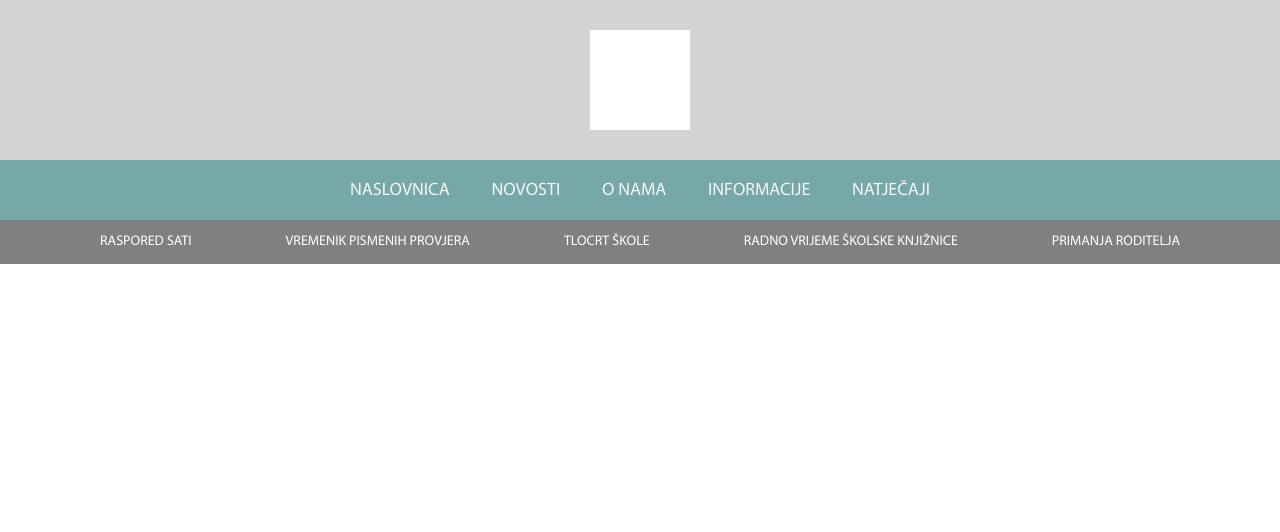
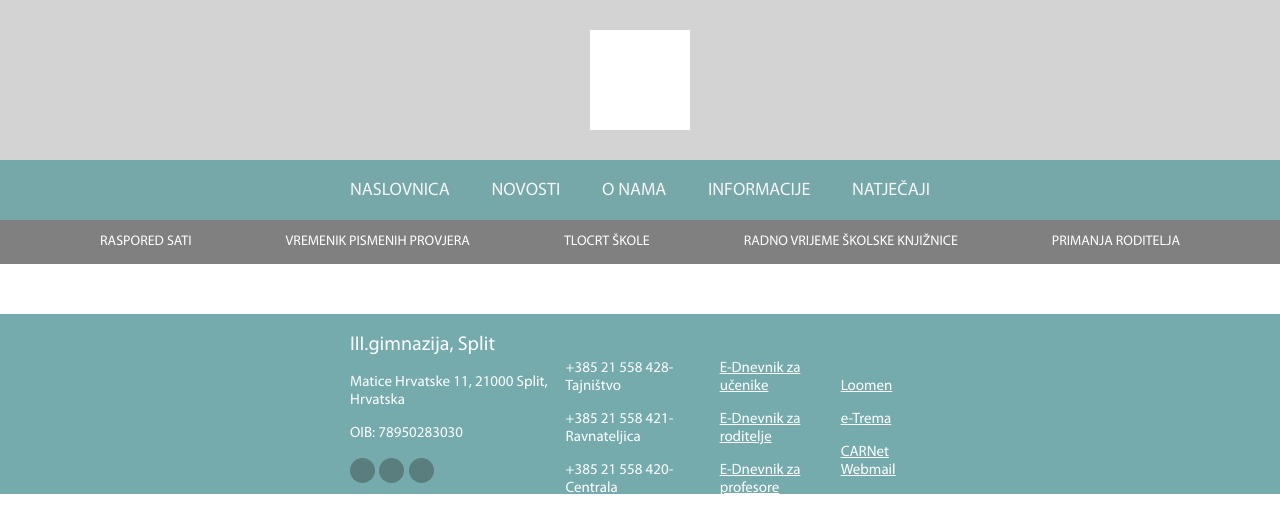
Before and after one commit to JBarti/Trema_v2, a React (Create React App) app in the folder frontend/trema/: page /novosti in a window 1280 px wide. Shown: the top 532 px of the page. Built offline with nearby package versions, Linux system fonts and the light colour scheme; the HTML template or start-up script is replaced by a standard one.

Commit message:
Adding footer

```diff
--- /dev/null
+++ b/frontend/trema/src/components/common/footer/footer.css
@@ -0,0 +1,29 @@
+.footer{
+  display: flex;
+  flex-direction: row;
+  justify-content: space-between;
+  align-items: center;
+  font-family: "Myriad Pro Regular";
+  color: white;
+  position: relative;
+}
+.white{
+  color: white;
+}
+.bold{
+  font-size: 20px;
+}
+.dot{
+  height: 25px;
+  width: 25px;
+  background-color: rgb(64, 104, 105);
+  border-radius: 50%;
+  display: inline-block;
+  margin-right: 2%;
+}
+.height0{
+  margin-top: 2%;
+}
+.height1{
+  margin-top: 0.8%;
+}
--- /dev/null
+++ b/frontend/trema/src/components/common/footer/footer.jsx
@@ -0,0 +1,62 @@
+import React from 'react';
+import PropTypes from 'prop-types';
+import './footer.css';
+import styleVariants from './styleVariants';
+
+const STYLE_VARIANT_CASES = {
+  default: {},
+  footer0: styleVariants.footer0Style,
+  footer1: styleVariants.footer1Style,
+};
+const Footer = (props) => {
+  const { children, variant } = props;
+  return (
+    <div className='footer' style={STYLE_VARIANT_CASES[variant]}>
+      {children}
+    </div>
+  );
+};
+const Footer0 = () => (
+  <Footer variant='footer0'>
+    <div className='height0'>
+      <p className='bold'>III.gimnazija, Split</p>
+    </div>
+  </Footer>
+);
+const Footer1 = () => (
+  <Footer variant='footer1'>
+    <div className='height1'>
+      <p>Matice Hrvatske 11, 21000 Split, Hrvatska</p>
+      <p>OIB: 78950283030</p>
+      <p>
+        <span className='dot' />
+        <span className='dot' />
+        <span className='dot' />
+      </p>
+    </div>
+    <div>
+      <p>+385 21 558 428-Tajništvo</p>
+      <p>+385 21 558 421-Ravnateljica</p>
+      <p>+385 21 558 420-Centrala</p>
+    </div>
+    <div>
+      <p><a className='white' href='https://ocjene.skole.hr/pocetna/prijava/ucenici'>E-Dnevnik za učenike</a></p>
+      <p><a className='white' href='https://ocjene.skole.hr/pocetna/prijava/roditelji'>E-Dnevnik za roditelje</a></p>
+      <p><a className='white' href='https://e-dnevnik.skole.hr/main/login'>E-Dnevnik za profesore</a></p>
+    </div>
+    <div>
+      <p><a className='white' href='https://loomen.carnet.hr/'>Loomen</a></p>
+      <p><a className='white' href='http://e.trema.hr/'>e-Trema</a></p>
+      <p><a className='white' href='https://webmail.skole.hr/login.php'>CARNet Webmail</a></p>
+    </div>
+  </Footer>
+);
+Footer.propTypes = {
+  variant: PropTypes.oneOf(['default', 'footer0', 'footer1']),
+  children: PropTypes.any,
+};
+Footer.defaultProps = {
+  variant: 'default',
+  children: '',
+};
+export { Footer0, Footer1 };
--- /dev/null
+++ b/frontend/trema/src/components/common/footer/styleVariants.jsx
@@ -0,0 +1,22 @@
+const styleVariants = {
+  footer0Style: {
+    backgroundColor: 'cadetblue',
+    height: '50px',
+    fontSize: '15px',
+    padding: '0 350px',
+    opacity: '0.86',
+    position: 'sticky',
+    top: '0',
+  },
+  footer1Style: {
+    backgroundColor: 'cadetblue',
+    height: '130px',
+    fontSize: '15px',
+    padding: '0 350px',
+    opacity: '0.86',
+    position: 'sticky',
+    top: '0',
+  },
+};
+
+export default styleVariants;
--- a/frontend/trema/src/pages/home/Home.jsx
+++ b/frontend/trema/src/pages/home/Home.jsx
@@ -3,6 +3,7 @@ import './Home.css';
 
 import Block from '../../components/common/block/block';
 import { MainNavbar, SideNavbar } from '../../components/common/navbar';
+import { Footer0, Footer1 } from '../../components/common/footer/footer';
 import Title from '../../components/common/title/title';
 import Paraf from '../../components/common/paraf/paraf';
 import NewsDemo from './components/newsDemo/newsDemo';
@@ -58,6 +59,8 @@ const Home = () => (
         <Title> lorem ipsum</Title>
       </div>
     </Block>
+    <Footer0 />
+    <Footer1 />
   </div>
 );
 
--- a/frontend/trema/src/pages/news/News.jsx
+++ b/frontend/trema/src/pages/news/News.jsx
@@ -1,6 +1,7 @@
 import React from 'react';
 import './news.css';
 import { MainNavbar, SideNavbar } from '../../components/common/navbar';
+import { Footer0, Footer1 } from '../../components/common/footer/footer';
 import Block from '../../components/common/block/block';
 
 
@@ -17,6 +18,8 @@ const News = () => (
       <div className='content__right' />
     </div>
     <Block />
+    <Footer0 />
+    <Footer1 />
   </div>
 );
 
```
